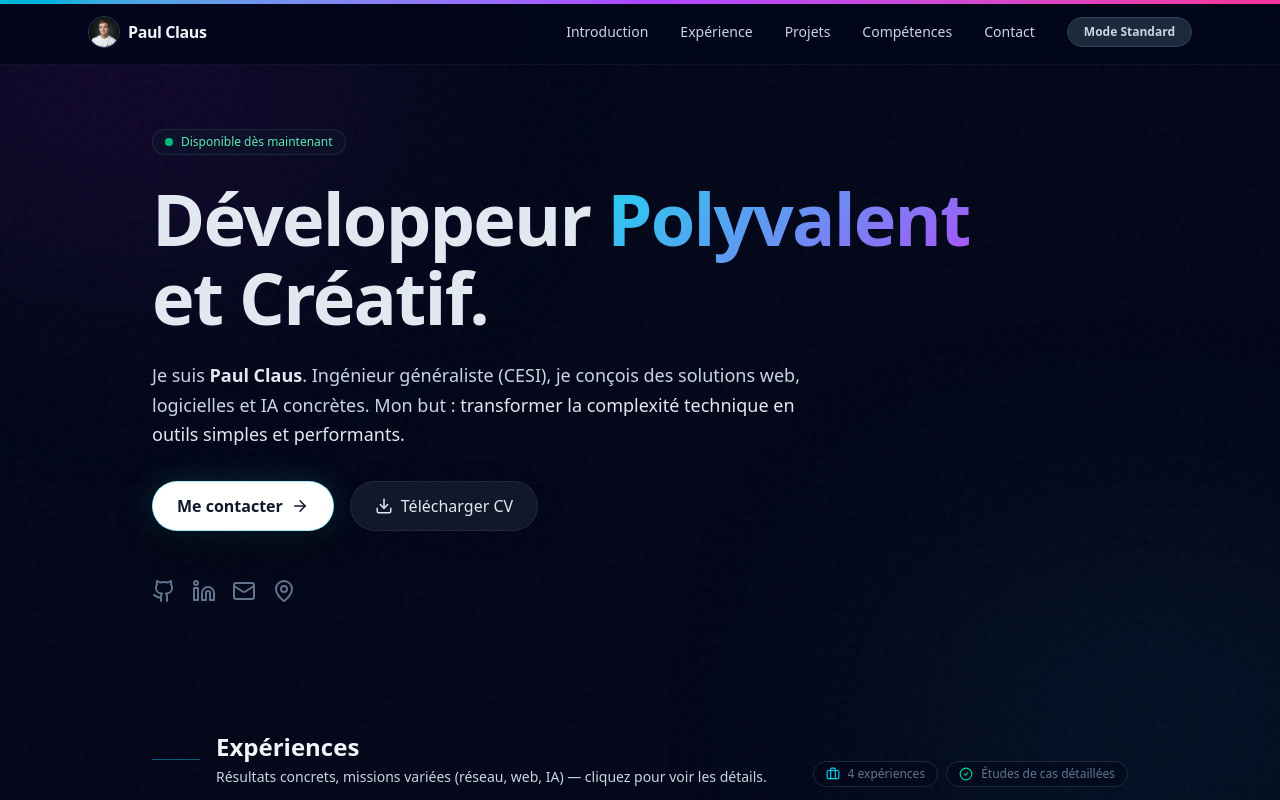
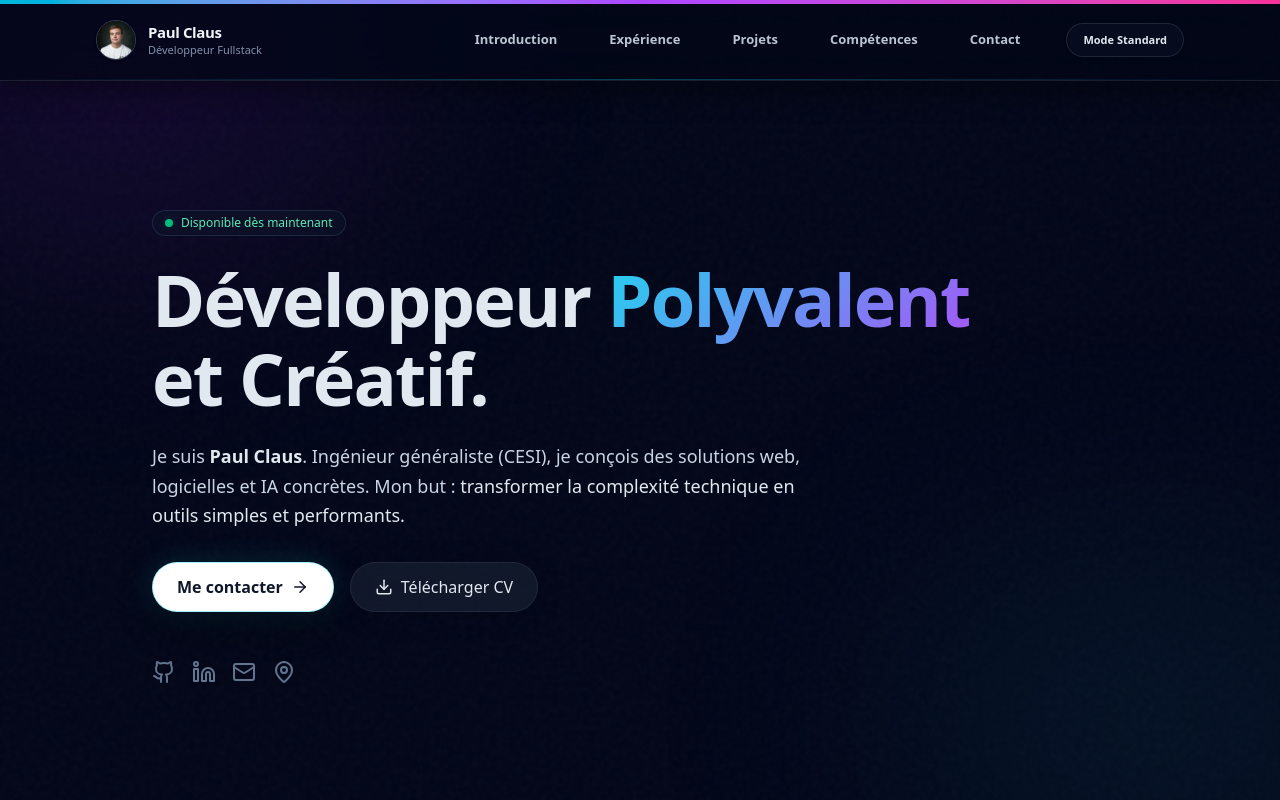
Before and after one commit to Paulclaus67/portfolio-mon-portfolio, a Next.js app: page / in a window 1280 px wide. Shown: the top 800 px of the page. Built offline with nearby package versions, Linux system fonts and the light colour scheme.

Commit message:
Nouvelle interface 2

```diff
--- a/app/globals.css
+++ b/app/globals.css
@@ -191,6 +191,40 @@ body {
   }
 }
 
+.nav-link {
+  position: relative;
+  padding: 10px 6px;
+  color: rgba(203, 213, 225, 0.92);
+  transition: color 150ms ease;
+}
+
+.nav-link:hover {
+  color: rgba(165, 243, 252, 0.95);
+}
+
+.nav-link::after {
+  content: "";
+  position: absolute;
+  left: 6px;
+  right: 6px;
+  bottom: 6px;
+  height: 1px;
+  transform: scaleX(0);
+  transform-origin: left;
+  transition: transform 220ms ease;
+  background: linear-gradient(90deg, rgba(34, 211, 238, 0.0), rgba(34, 211, 238, 0.85), rgba(168, 85, 247, 0.65));
+}
+
+.nav-link:hover::after {
+  transform: scaleX(1);
+}
+
+@media (prefers-reduced-motion: reduce) {
+  .nav-link::after {
+    transition: none;
+  }
+}
+
 .icon-cyan {
   color: #0891b2 !important;
 }
--- a/app/page.js
+++ b/app/page.js
@@ -246,35 +246,39 @@ export default function Home() {
       </div>
 
       {/* Navigation */}
-      <nav className="fixed top-0 w-full z-40 border-b border-white/5 bg-slate-950/80 backdrop-blur-md">
-        <div className="max-w-6xl mx-auto px-6 h-16 flex items-center justify-between">
+      <nav className="fixed top-0 w-full z-40 border-b border-white/10 bg-slate-950/70 backdrop-blur-xl shadow-[0_10px_30px_rgba(0,0,0,0.35)] relative">
+        <div className="absolute inset-x-0 bottom-0 h-px bg-gradient-to-r from-transparent via-cyan-500/35 to-transparent pointer-events-none" aria-hidden="true" />
+        <div className="max-w-6xl mx-auto px-6 md:px-8 h-20 flex items-center justify-between">
           <motion.div
             initial={{ opacity: 0, x: -20 }}
             animate={{ opacity: 1, x: 0 }}
-            className="flex items-center gap-2"
+            className="flex items-center gap-3"
           >
-            <div className="relative w-8 h-8 rounded-full overflow-hidden border border-slate-700 cursor-pointer" onClick={handleProfileClick}>
-              <Image src="/Paul_PDP.jpg" alt="Paul Claus" fill sizes="32px" className="object-cover" />
+            <div className="relative w-10 h-10 rounded-full overflow-hidden border border-slate-600/70 cursor-pointer shadow-sm shadow-black/40" onClick={handleProfileClick}>
+              <Image src="/Paul_PDP.jpg" alt="Paul Claus" fill sizes="40px" className="object-cover" />
             </div>
-            <span className="font-semibold text-slate-100 tracking-tight">Paul Claus</span>
+            <div className="leading-none">
+              <span className="block font-semibold text-slate-100 tracking-tight text-[15px]">Paul Claus</span>
+              <span className="hidden sm:block text-[11px] text-slate-400/90 mt-1">Développeur Fullstack</span>
+            </div>
           </motion.div>
 
           {/* Desktop Menu */}
-          <div className="hidden md:flex items-center gap-8 text-sm font-medium text-slate-300">
+          <div className="hidden md:flex items-center gap-10 text-[13px] font-semibold text-slate-300">
             {["Introduction", "Expérience", "Projets", "Compétences", "Contact"].map((item) => (
               <a
                 key={item}
                 href={`#${item.toLowerCase().normalize("NFD").replace(/[\u0300-\u036f]/g, "")}`}
-                className="hover:text-cyan-400 transition-colors"
+                className="nav-link"
               >
                 {item}
               </a>
             ))}
             <button
               onClick={() => setRecruiterMode(!recruiterMode)}
-              className={`px-4 py-1.5 rounded-full text-xs font-semibold transition-all border ${recruiterMode
-                  ? "bg-amber-500/10 text-amber-300 border-amber-500/50 shadow-amber-900/20"
-                  : "bg-slate-800 text-slate-300 border-slate-700 hover:bg-slate-700"
+              className={`px-4 py-2 rounded-full text-[11px] font-bold transition-all border shadow-sm ${recruiterMode
+                  ? "bg-amber-500/10 text-amber-200 border-amber-500/50 shadow-amber-900/20"
+                  : "bg-slate-900/40 text-slate-200 border-white/10 hover:bg-slate-900/60 hover:border-white/20"
                 }`}
             >
               {recruiterMode ? "⚡ Mode Recruteur ACTIF" : "Mode Standard"}
@@ -282,7 +286,11 @@ export default function Home() {
           </div>
 
           {/* Mobile Menu Toggle */}
-          <button className="md:hidden text-slate-300" onClick={() => setMenuOpen(!menuOpen)}>
+          <button
+            className="md:hidden inline-flex items-center justify-center rounded-full border border-white/10 bg-slate-900/40 p-2.5 text-slate-200 hover:bg-slate-900/60 transition-colors"
+            onClick={() => setMenuOpen(!menuOpen)}
+            aria-label={menuOpen ? "Fermer le menu" : "Ouvrir le menu"}
+          >
             {menuOpen ? <X /> : <Menu />}
           </button>
         </div>
@@ -294,15 +302,15 @@ export default function Home() {
               initial={{ height: 0, opacity: 0 }}
               animate={{ height: "auto", opacity: 1 }}
               exit={{ height: 0, opacity: 0 }}
-              className="md:hidden border-t border-slate-800 bg-slate-950 overflow-hidden"
+              className="md:hidden border-t border-white/10 bg-slate-950/80 backdrop-blur-xl overflow-hidden"
             >
-              <div className="flex flex-col p-6 space-y-4 text-slate-300">
+              <div className="flex flex-col p-6 space-y-3 text-slate-200">
                 {["Introduction", "Expérience", "Projets", "Compétences", "Contact"].map((item) => (
                   <a
                     key={item}
                     href={`#${item.toLowerCase().normalize("NFD").replace(/[\u0300-\u036f]/g, "")}`}
                     onClick={() => setMenuOpen(false)}
-                    className="block text-lg"
+                    className="rounded-xl px-4 py-3 bg-white/0 hover:bg-white/5 border border-white/0 hover:border-white/10 transition-colors text-base font-semibold"
                   >
                     {item}
                   </a>
@@ -312,7 +320,7 @@ export default function Home() {
                     setRecruiterMode(!recruiterMode);
                     setMenuOpen(false);
                   }}
-                  className="w-full py-3 text-center rounded-lg bg-slate-800 text-slate-200 mt-4"
+                  className="w-full py-3.5 text-center rounded-xl bg-slate-900/60 hover:bg-slate-900/80 text-slate-100 mt-2 border border-white/10 hover:border-white/20 transition-colors font-bold"
                 >
                   {recruiterMode ? "Désactiver Mode Recruteur" : "Activer Mode Recruteur"}
                 </button>
```
